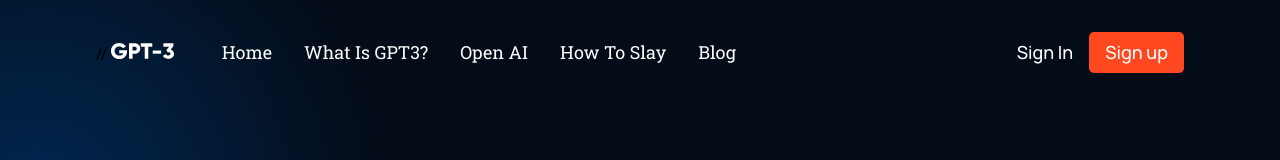
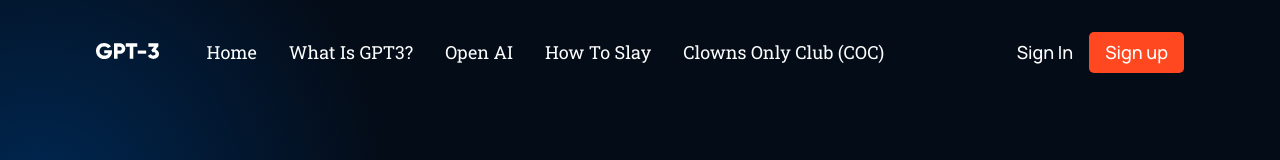
Before and after one commit to sheryylli/figma-website, a React (Create React App) app: page / in a window 1280 px wide. Shown: the top 160 px of the page. Built offline with nearby package versions, Linux system fonts and the light colour scheme.

Commit message:
Revert "Update Navbar.jsx"
This reverts commit f8cdd669cc847e247f69df00ced133d66de68949.

```diff
--- a/src/components/navbar/Navbar.jsx
+++ b/src/components/navbar/Navbar.jsx
@@ -10,14 +10,14 @@ const Navbar = () => {
     <div className="gpt3__navbar">
       <div className="gpt3__navbar-links">
         <div className="gpt3__navbar-links_logo">
-         // <img src={logo} />
+          <img src={logo} />
         </div>
         <div className="gpt3__navbar-links_container">
           <p><a href="#home">Home</a></p>
           <p><a href="#wgpt3">What is GPT3?</a></p>
           <p><a href="#possibility">Open AI</a></p>
           <p><a href="#features">How to slay</a></p>
-          <p><a href="#blog">Blog</a></p>
+          <p><a href="#blog">Clowns only club (COC)</a></p>
         </div>
       </div>
       <div className="gpt3__navbar-sign">
@@ -32,7 +32,7 @@ const Navbar = () => {
         <div className="gpt3__navbar-menu_container scale-up-center">
           <div className="gpt3__navbar-menu_container-links">
             <p><a href="#home">Home</a></p>
-            <p><a href="#wgpt3">Features</a></p>
+            <p><a href="#wgpt3">What is GPT3?</a></p>
             <p><a href="#possibility">Open AI</a></p>
             <p><a href="#features">Case Studies</a></p>
             <p><a href="#blog">Library</a></p>
```
